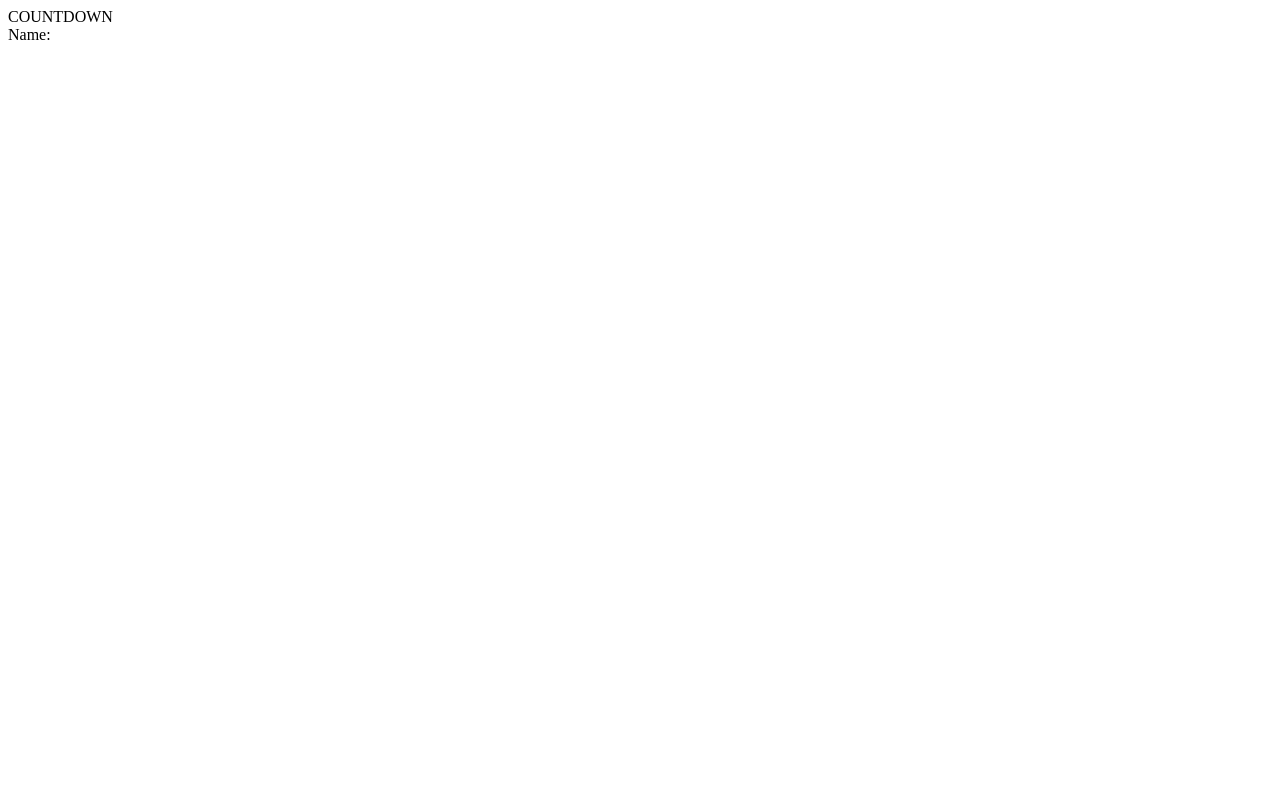
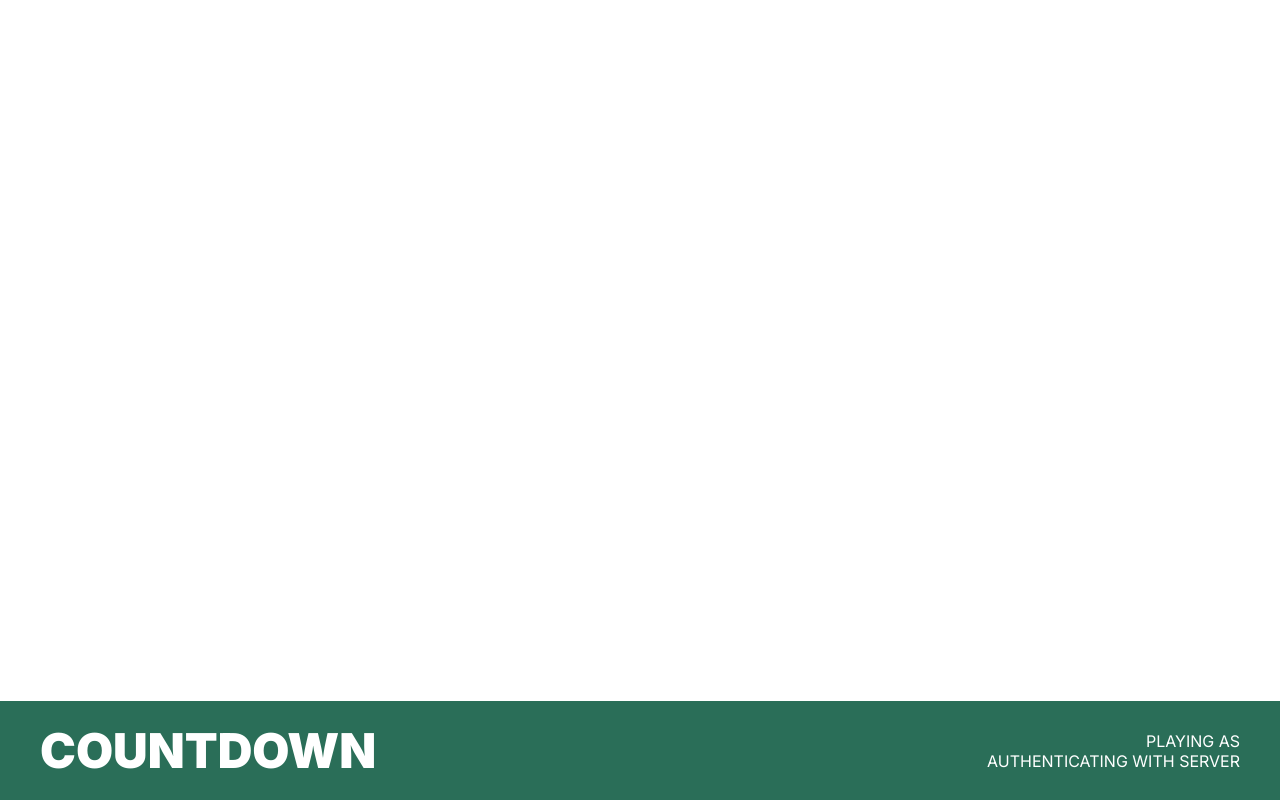
Before and after one commit to wamomath/countdown, a website: page src/play.html in a window 1280 px wide. Drawn offline with Linux system fonts and the light colour scheme.

Commit message:
Player page

```diff
--- a/src/play.html
+++ b/src/play.html
@@ -15,11 +15,11 @@
             COUNTDOWN
         </div>
         <div class="right">
-            <div class="top">
-                Name:
+            <div id="name">
+                PLAYING AS
             </div>
-            <div class="bottom">
-
+            <div id="status">
+                AUTHENTICATING WITH SERVER
             </div>
         </div>
     </footer>
--- a/src/scripts/play.js
+++ b/src/scripts/play.js
@@ -0,0 +1,6 @@
+const PARAMS = new URLSearchParams(window.location.search)
+const USERNAME = PARAMS.get("name").toUpperCase()
+
+window.onload = () => {
+    document.getElementById("name").innerText = `PLAYING AS "${USERNAME}"`
+}
--- a/src/styles/play.css
+++ b/src/styles/play.css
@@ -10,3 +10,38 @@
 
     --theme: #2A6E58;
 }
+
+body{
+    font-family: Inter, sans-serif;
+    margin: 0;
+    display: flex;
+    flex-direction: column;
+    height: 100vh;
+}
+
+footer{
+    width: 100%;
+    background: var(--theme);
+    padding: 20px 40px;
+    display: flex;
+    align-items: center;
+    justify-content: space-between;
+    color: white;
+    gap: 20px;
+    flex-wrap: wrap;
+}
+
+main{
+    flex: 1;
+    height: 100%;
+}
+
+footer .left{
+    color: white;
+    font-weight: 900;
+    font-size: 48px;
+}
+
+footer .right{
+    text-align: right;
+}
```
Also changed, not shown: src/lander.html (+4 -2 lines), 1 other file.
